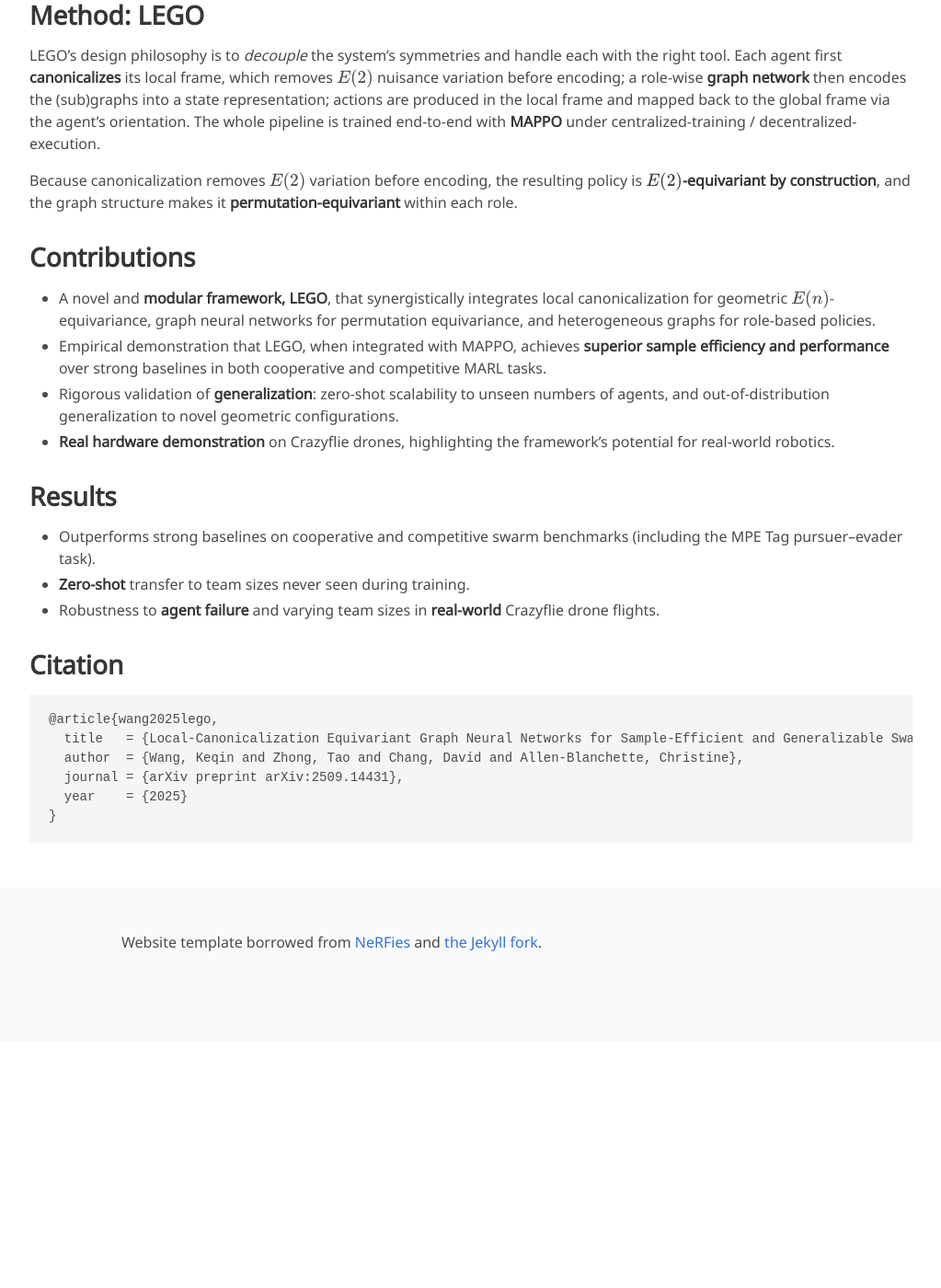
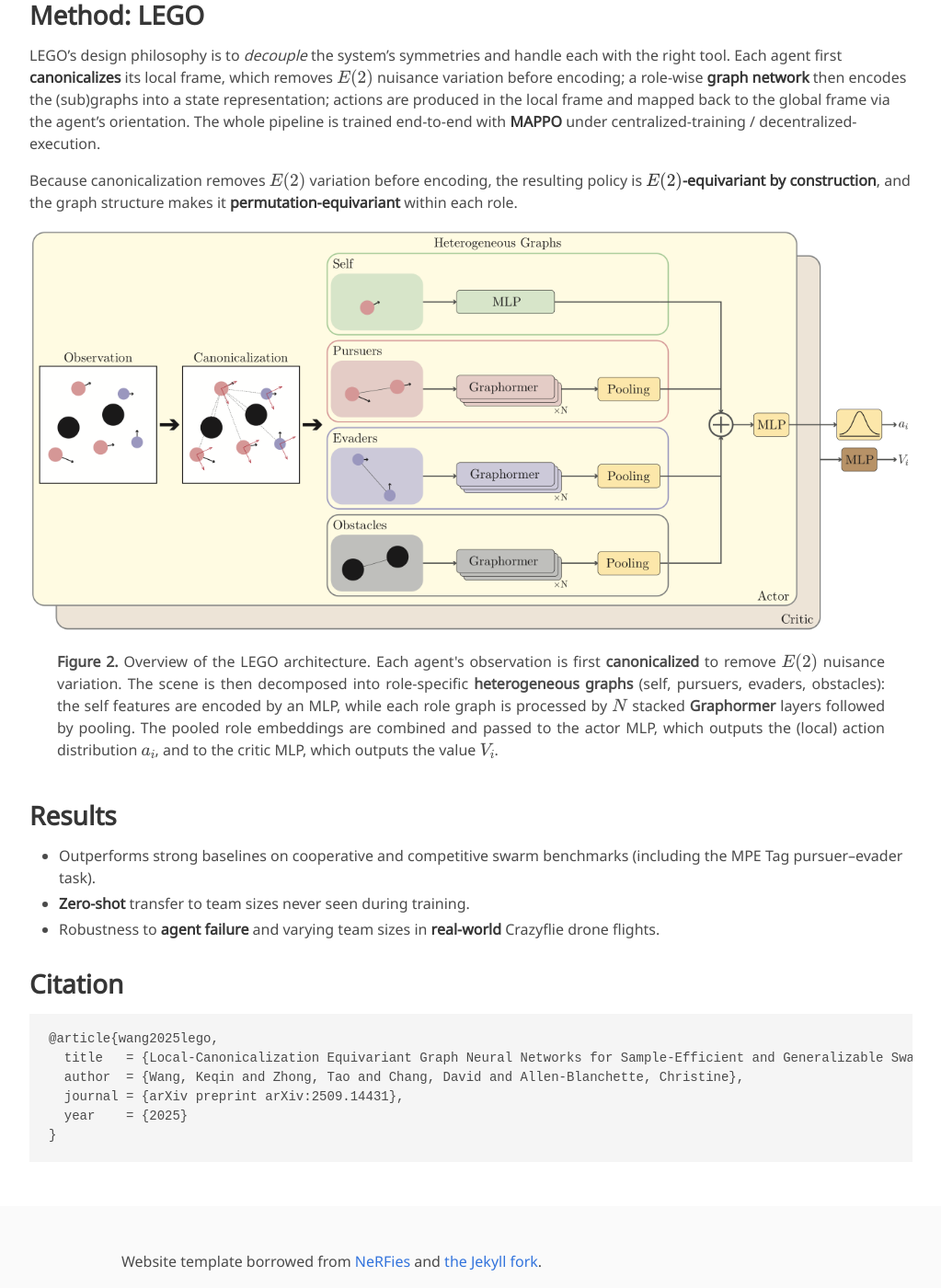
Before and after one commit to lego-marl/lego-marl.github.io, a Jekyll site: the page built from index.md, in a window 1280 px wide and 1400 px high, scrolled down 1985 px. Shown: the whole window at 92% size, without its empty margins (128-1151 px from the left). Built offline with Jekyll 4.4.1, drawn with Linux system fonts in a browser that asks for light colours; some web fonts are replaced; before the commit the page ends 3117 px from its top, so only the background shows below that.

Commit message:
Add LEGO pipeline figure to Method; remove Contributions section
Convert figures/LEGO_IntroCartoon.pdf to PNG and place the architecture
overview inside the Method section. Drop the standalone Contributions
list per author request.

Co-Authored-By: Claude Opus 4.8 (1M context) <noreply@anthropic.com>

```diff
--- a/index.md
+++ b/index.md
@@ -64,12 +64,16 @@ LEGO's design philosophy is to *decouple* the system's symmetries and handle eac
 
 Because canonicalization removes $E(2)$ variation before encoding, the resulting policy is **$E(2)$-equivariant by construction**, and the graph structure makes it **permutation-equivariant** within each role.
 
-## Contributions
-
-- A novel and **modular framework, LEGO**, that synergistically integrates local canonicalization for geometric $E(n)$-equivariance, graph neural networks for permutation equivariance, and heterogeneous graphs for role-based policies.
-- Empirical demonstration that LEGO, when integrated with MAPPO, achieves **superior sample efficiency and performance** over strong baselines in both cooperative and competitive MARL tasks.
-- Rigorous validation of **generalization**: zero-shot scalability to unseen numbers of agents, and out-of-distribution generalization to novel geometric configurations.
-- **Real hardware demonstration** on Crazyflie drones, highlighting the framework's potential for real-world robotics.
+<!-- Pipeline / architecture figure -->
+<div class="columns is-centered">
+    <div class="column is-full has-text-centered">
+        <img src="/static/image/pipeline.png"
+             alt="Overview of the LEGO architecture: observations are canonicalized, decomposed into role-specific heterogeneous graphs (self, pursuers, evaders, obstacles), encoded by an MLP or stacked Graphormer layers with pooling, then combined and passed to the actor and critic MLPs.">
+        <p class="is-size-6 has-text-justified" style="max-width:900px; margin:0.9rem auto 0 auto;">
+            <b>Figure 2.</b> Overview of the LEGO architecture. Each agent's observation is first <b>canonicalized</b> to remove $E(2)$ nuisance variation. The scene is then decomposed into role-specific <b>heterogeneous graphs</b> (self, pursuers, evaders, obstacles): the self features are encoded by an MLP, while each role graph is processed by $N$ stacked <b>Graphormer</b> layers followed by pooling. The pooled role embeddings are combined and passed to the actor MLP, which outputs the (local) action distribution $a_i$, and to the critic MLP, which outputs the value $V_i$.
+        </p>
+    </div>
+</div>
 
 ## Results
 
```
Also changed, not shown: static/image/pipeline.png (added), 1 other file.
